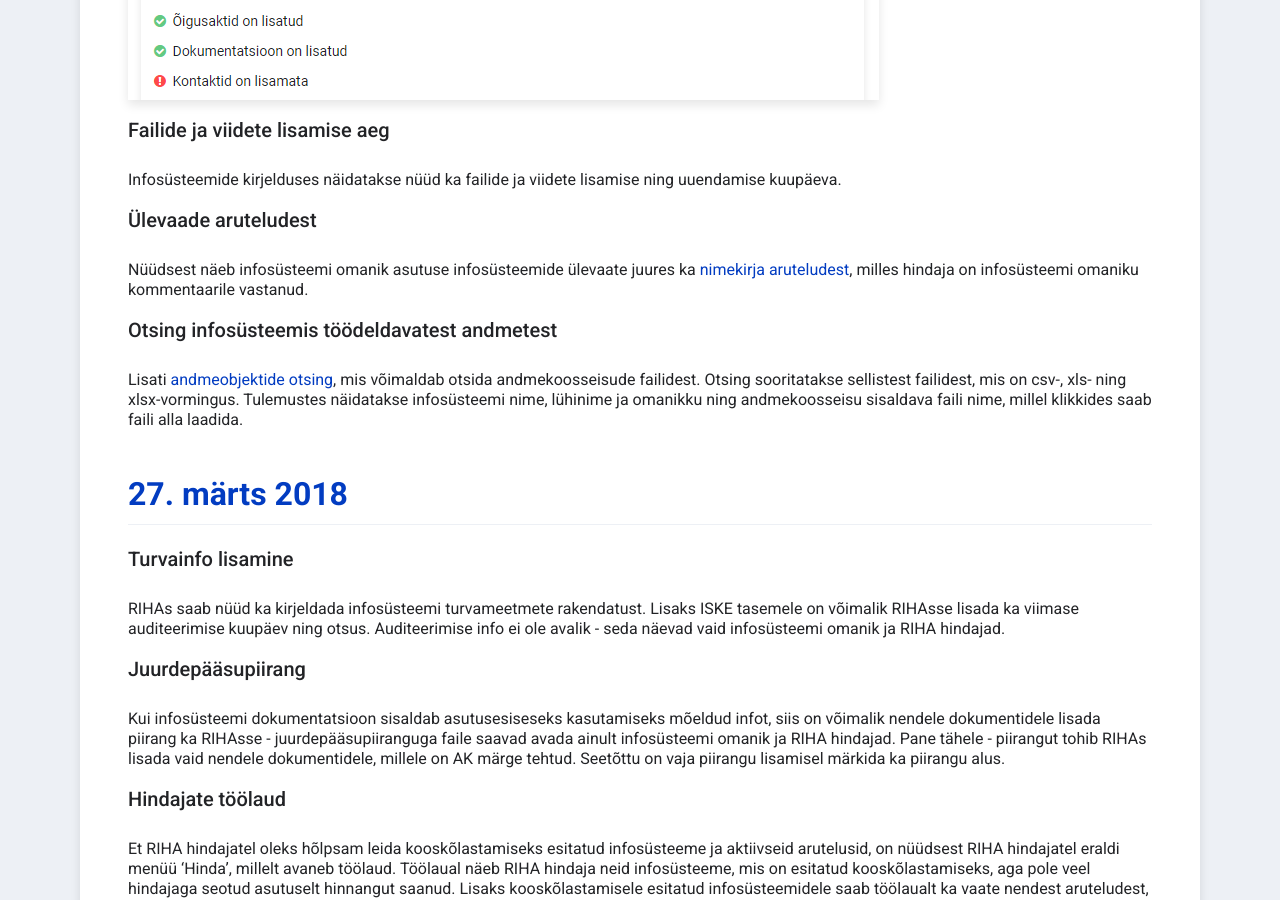
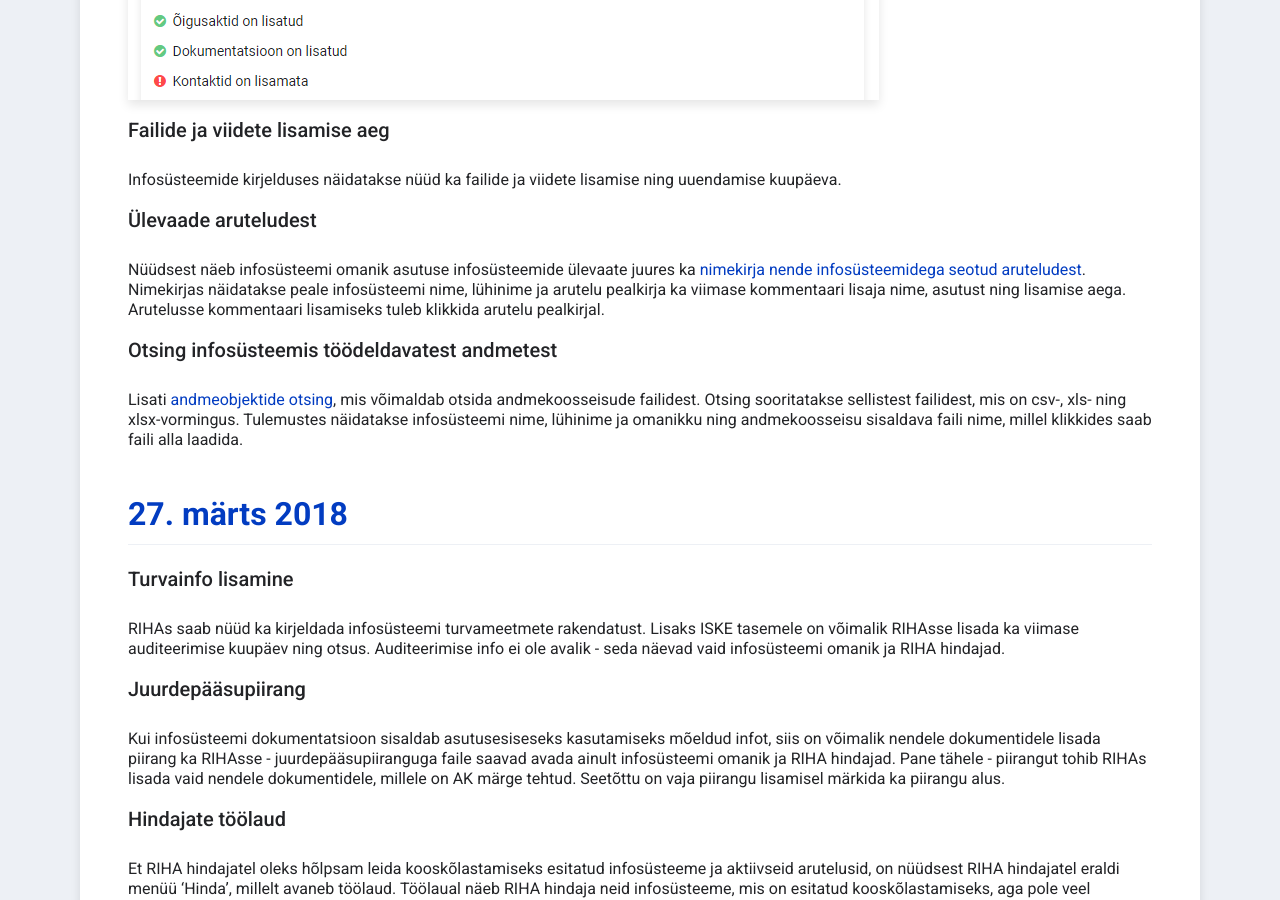
Before and after one commit to e-gov/RIHA-Help, a Jekyll site: the page built from docs/RIHA-uuendused.md, in a window 1280 px wide and 900 px high, scrolled down 1180 px. Built offline with Jekyll 4.4.1, drawn with Linux system fonts in a browser that asks for light colours.

Commit message:
Update RIHA-uuendused.md

```diff
--- a/docs/RIHA-uuendused.md
+++ b/docs/RIHA-uuendused.md
@@ -23,7 +23,7 @@ Infosüsteemide kirjelduses näidatakse nüüd ka failide ja viidete lisamise ni
 
 ### Ülevaade aruteludest
 
-Nüüdsest näeb infosüsteemi omanik asutuse infosüsteemide ülevaate juures ka [nimekirja aruteludest](https://www.riha.ee/MinuInfosüsteemid/Arutelud), milles hindaja on infosüsteemi omaniku kommentaarile vastanud.
+Nüüdsest näeb infosüsteemi omanik asutuse infosüsteemide ülevaate juures ka [nimekirja nende infosüsteemidega seotud aruteludest](https://www.riha.ee/MinuInfosüsteemid/Arutelud). Nimekirjas näidatakse peale infosüsteemi nime, lühinime ja arutelu pealkirja ka viimase kommentaari lisaja nime, asutust ning lisamise aega. Arutelusse kommentaari lisamiseks tuleb klikkida arutelu pealkirjal.
 
 ### Otsing infosüsteemis töödeldavatest andmetest
 
```
